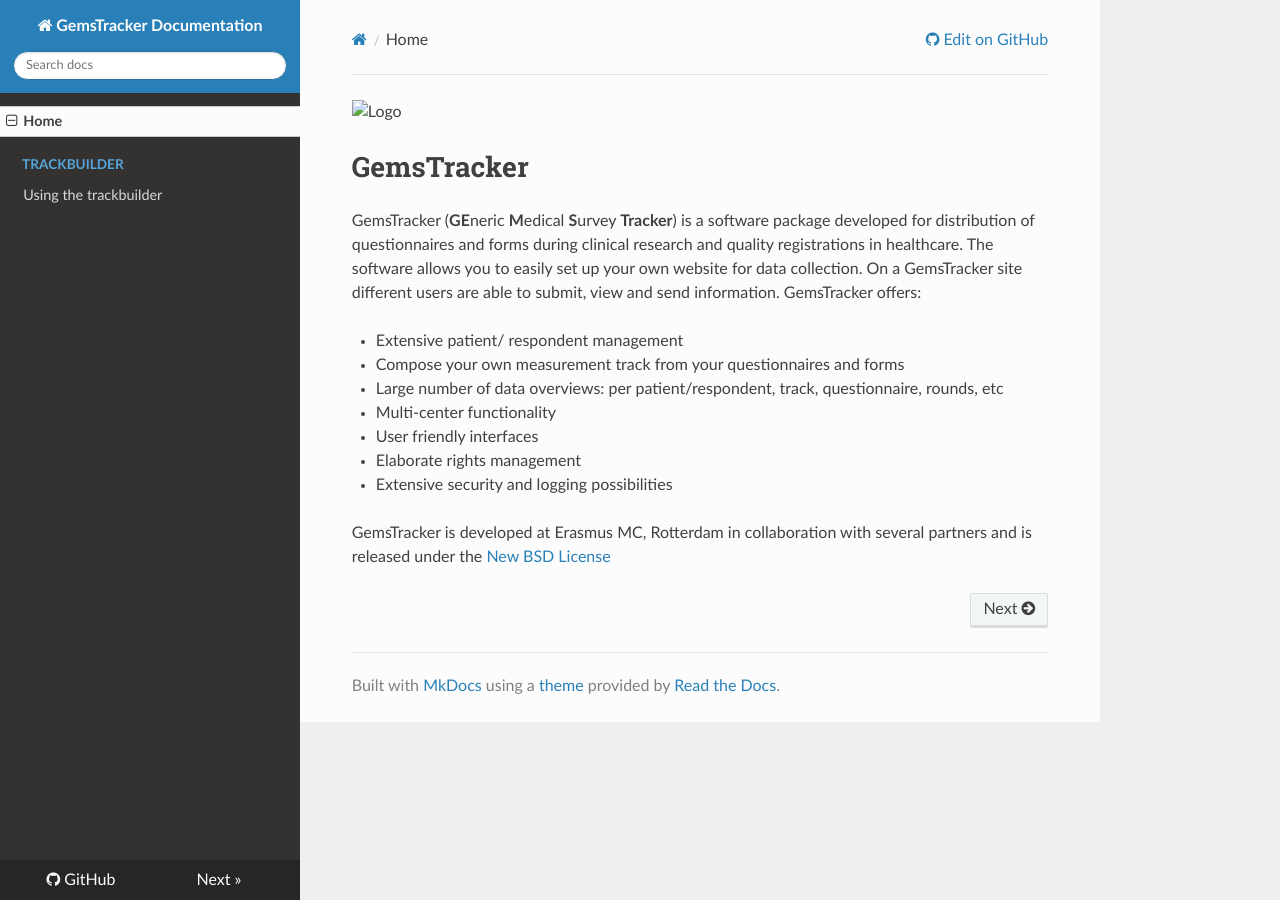
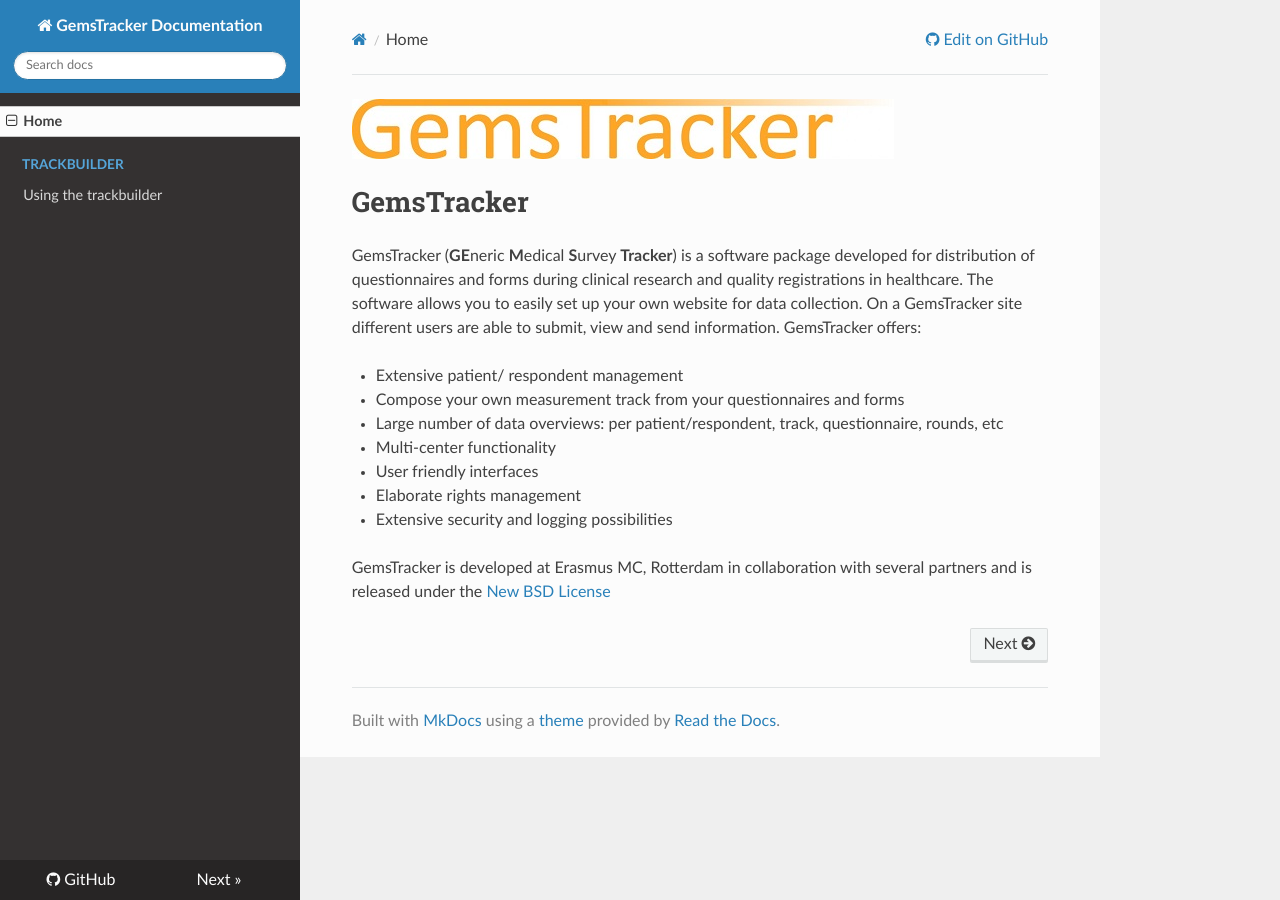
Before and after one commit to GemsTracker/new-project, an MkDocs documentation site: the page built from docs/index.md, in a window 1280 px wide. Built offline with MkDocs 1.6.1, drawn with Linux system fonts in a browser that asks for light colours; nearby versions of some CDN libraries.

Commit message:
Update index.md

```diff
--- a/docs/index.md
+++ b/docs/index.md
@@ -1,4 +1,4 @@
-![Logo](../htdocs/images/logo.jpg "GemsTracker")
+![Logo](https://github.com/GemsTracker/new-project/blob/master/htdocs/images/logo.jpg "GemsTracker")
 # GemsTracker
 
 GemsTracker (**GE**neric **M**edical **S**urvey **Tracker**) is a software package developed for distribution of questionnaires and forms during clinical research and quality registrations in healthcare. The software allows you to easily set up your own website for data collection. On a GemsTracker site different users are able to submit, view and send information. GemsTracker offers:
```
